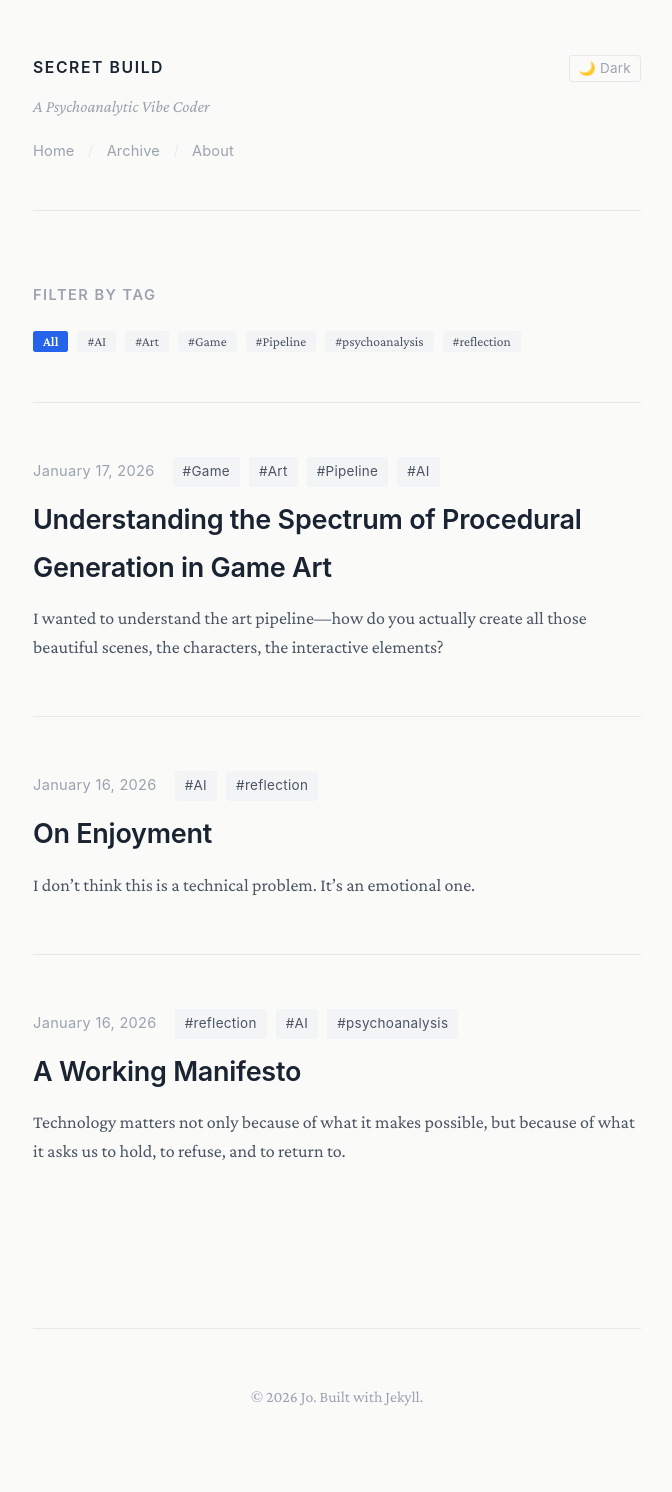
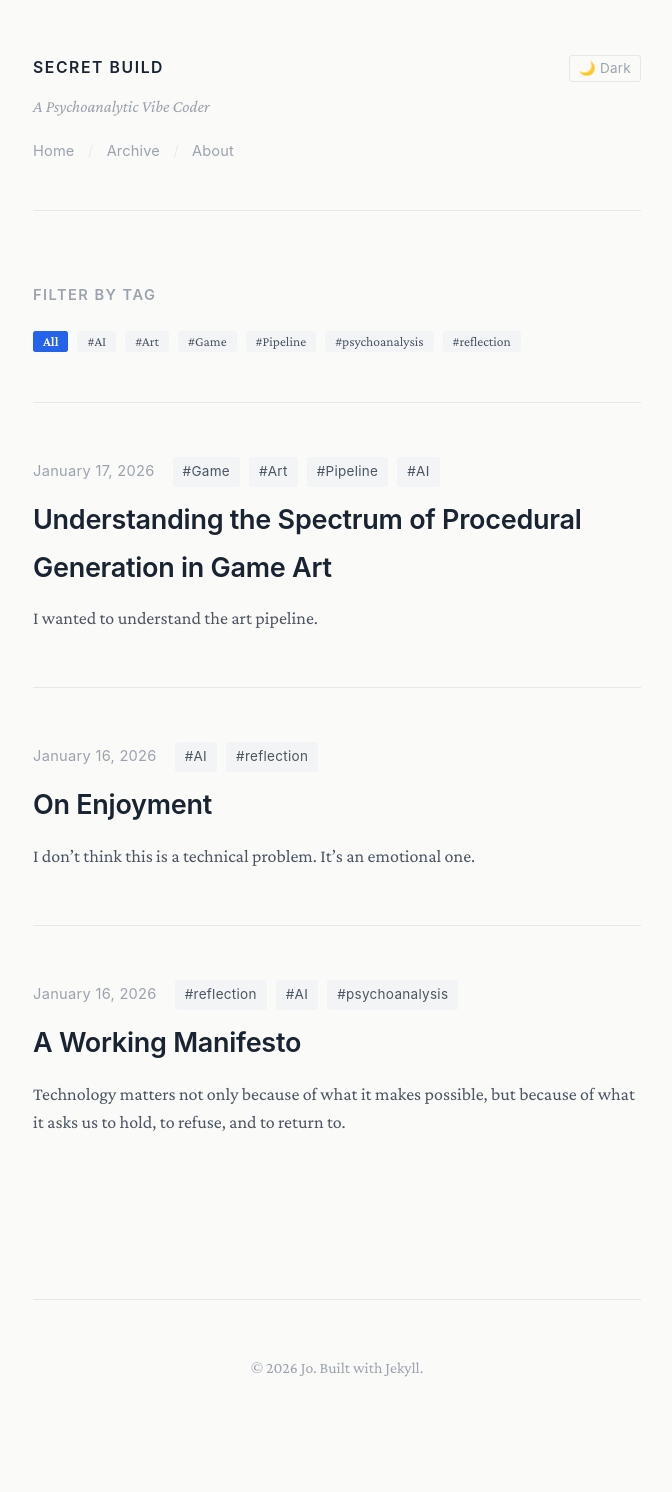
Before and after one commit to xiaomengicp/tech-blog, a Jekyll site: the page built from index.html, in a window 1280 px wide. Shown: the whole page, without its empty margins (303-975 px from the left). Built offline with Jekyll 4.4.1, drawn with Linux system fonts in a browser that asks for light colours; after the commit the page ends 1463 px from its top, so only the background shows below that.

Commit message:
Sync posts: 3 published, 0 removed - 2026-01-17 00:42:11

```diff
--- a/_posts/2026-01-17-the-spectrum-of-procedural-generation-in-game-art.md
+++ b/_posts/2026-01-17-the-spectrum-of-procedural-generation-in-game-art.md
@@ -3,7 +3,7 @@ title: Understanding the Spectrum of Procedural Generation in Game Art
 date: 2026-01-17
 tags: [Game, Art, Pipeline, AI]
 published: true
-excerpt: I wanted to understand the art pipeline—how do you actually create all those beautiful scenes, the characters, the interactive elements?
+excerpt: I wanted to understand the art pipeline.
 ---
 For the longest time, I carried a fundamental misunderstanding about game development: I thought everything visual in a game needed to be drawn or modeled by hand. When I saw a beautiful indie game like Florence or Gris, I assumed every scene, every UI element, every particle effect was painstakingly created by an artist. This misconception kept me from fully understanding what was actually possible when building games, especially as a solo developer.
 
```
